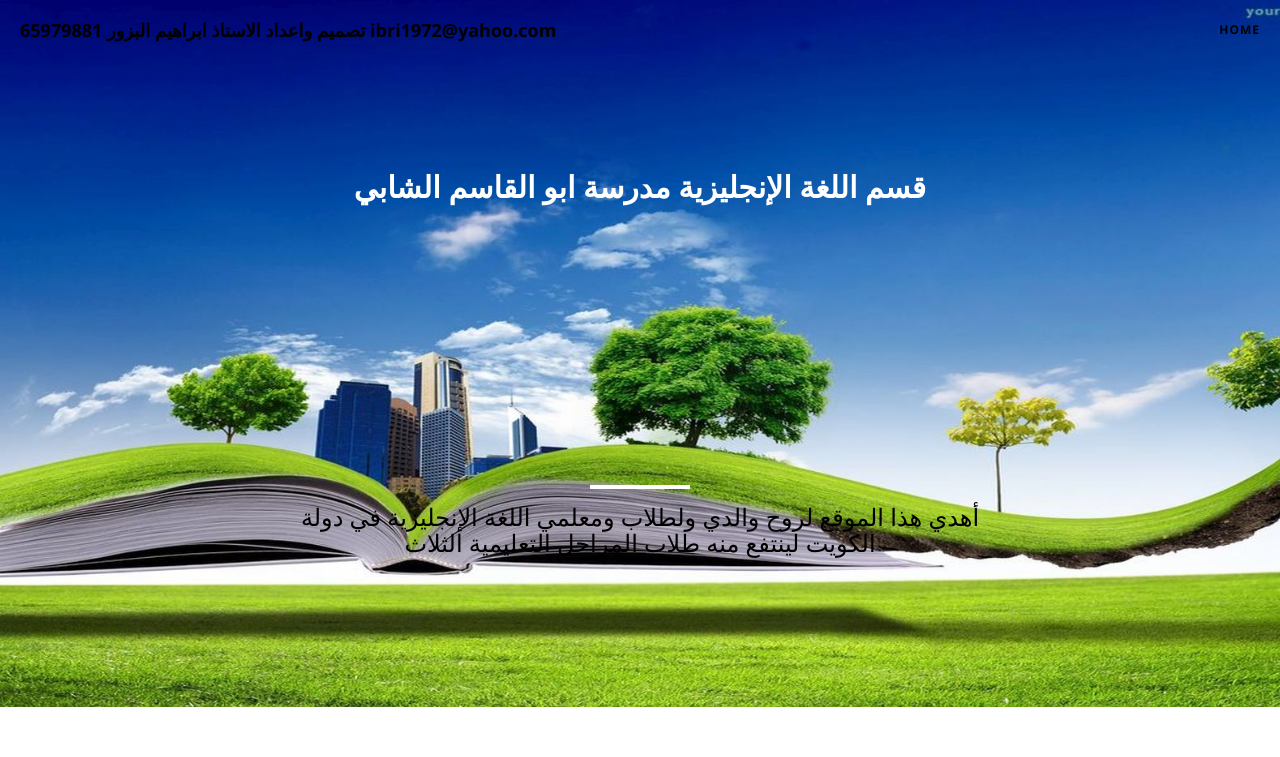
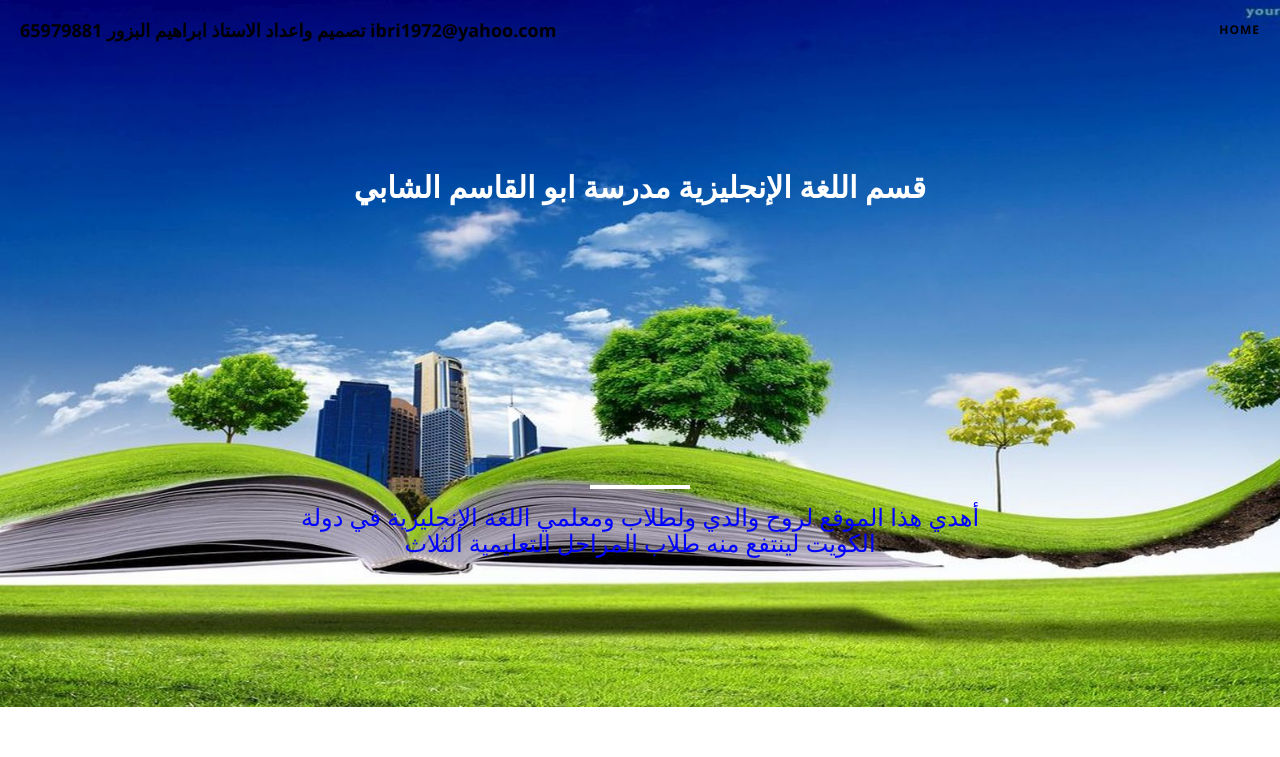
Before and after one commit to bazzard72/english, a Django app: page / in a window 1280 px wide. Shown: the top 757 px of the page. Run offline with Django 3.2, Linux system fonts and the light colour scheme; data that the repository does not hold is empty; some libraries are stand-ins or nearby versions.

Commit message:
changed color

```diff
--- a/main/templates/base.html
+++ b/main/templates/base.html
@@ -89,7 +89,7 @@
                         <h2 style='color:white;'> قسم اللغة الإنجليزية   مدرسة ابو القاسم الشابي</h2>
 <br><br><br><br><br><br><br><br><br>
                         <hr class="small">
-                        <span style='color:black;' class= "subheading"> أهدي هذا الموقع لروح والدي ولطلاب ومعلمي اللغة الإنجليزية في  دولة الكويت لينتفع منه طلاب المراحل التعليمية الثلاث
+                        <span style='color:blue;' class= "subheading"> أهدي هذا الموقع لروح والدي ولطلاب ومعلمي اللغة الإنجليزية في  دولة الكويت لينتفع منه طلاب المراحل التعليمية الثلاث
 
 
 
```
